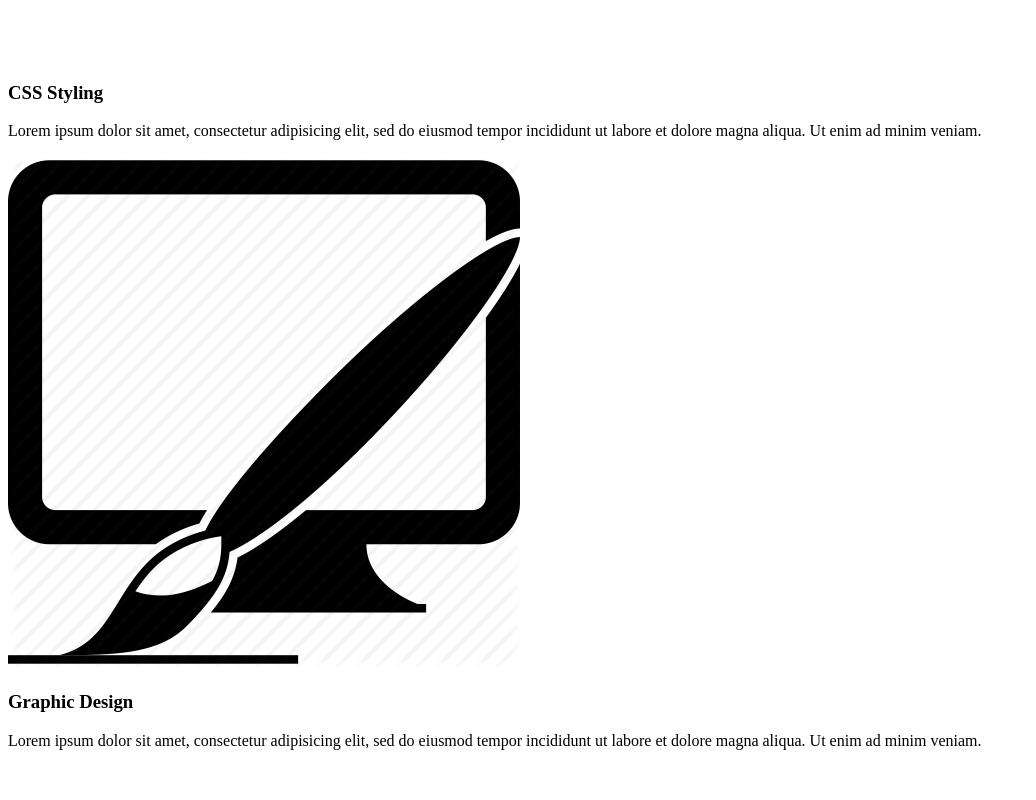
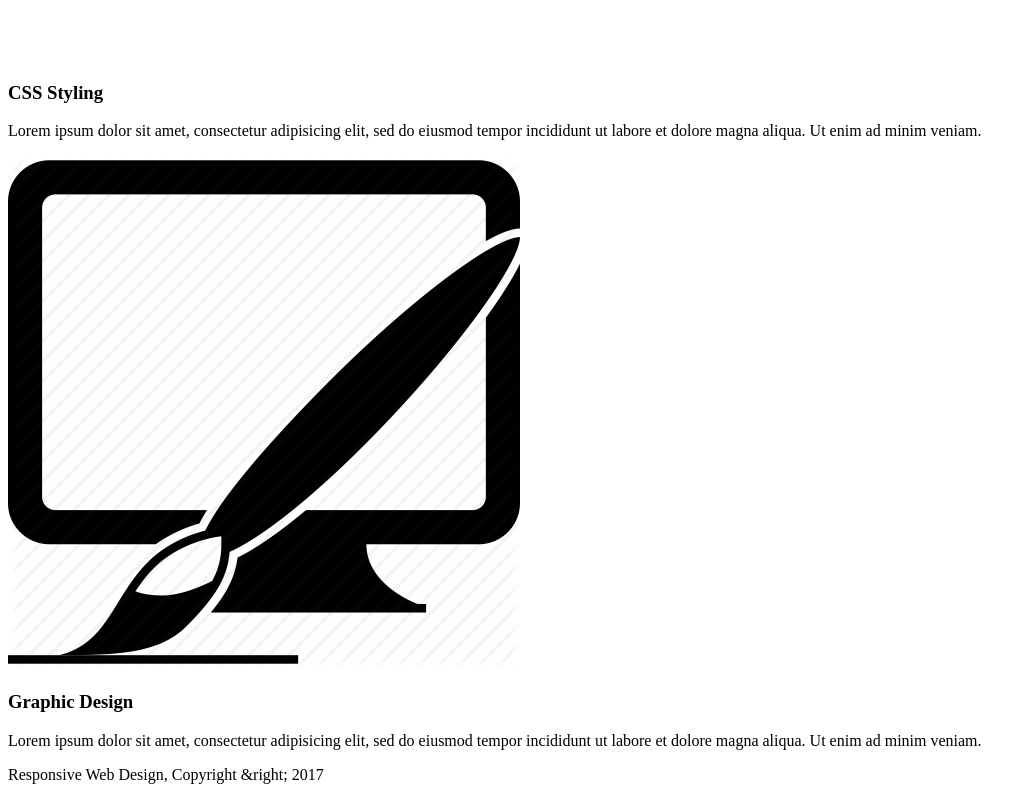
Before and after one commit to BerserkerLurker/ResponsiveWebDesign, a plain HTML site: page index.html in a window 1280 px wide. Shown: the part 2475-3275 px from the top of the page, without its empty margins (0-1036 px from the left). Before the commit the page ends 3241 px from the top, so only its background shows below. Drawn offline with Linux system fonts and the light colour scheme.

Commit message:
feat: footer

```diff
--- a/index.html
+++ b/index.html
@@ -67,6 +67,10 @@
 
     </section>
 
+    <footer>
+<p>Responsive Web Design, Copyright &right; 2017</p>
+    </footer>
+
 </body>
 
 </html>
```
Lines whose indentation alone changed are shown as unchanged.
